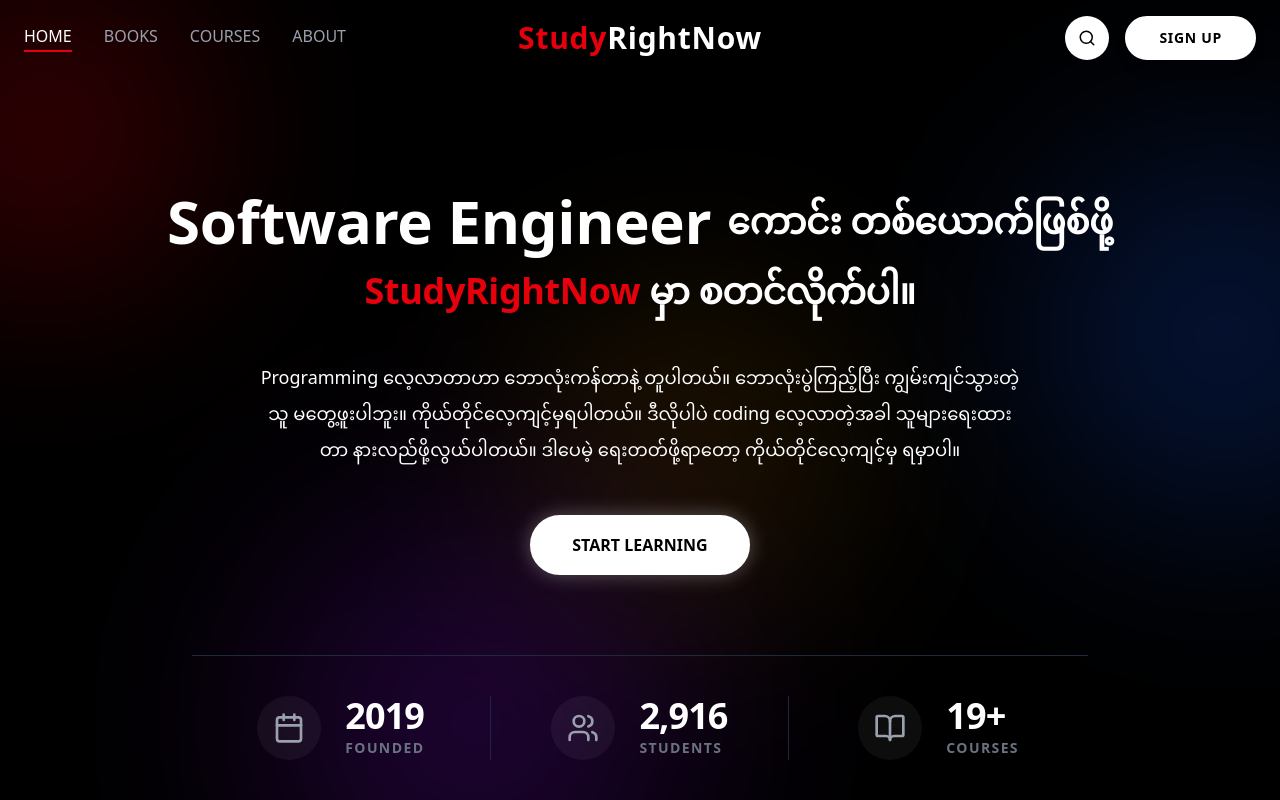
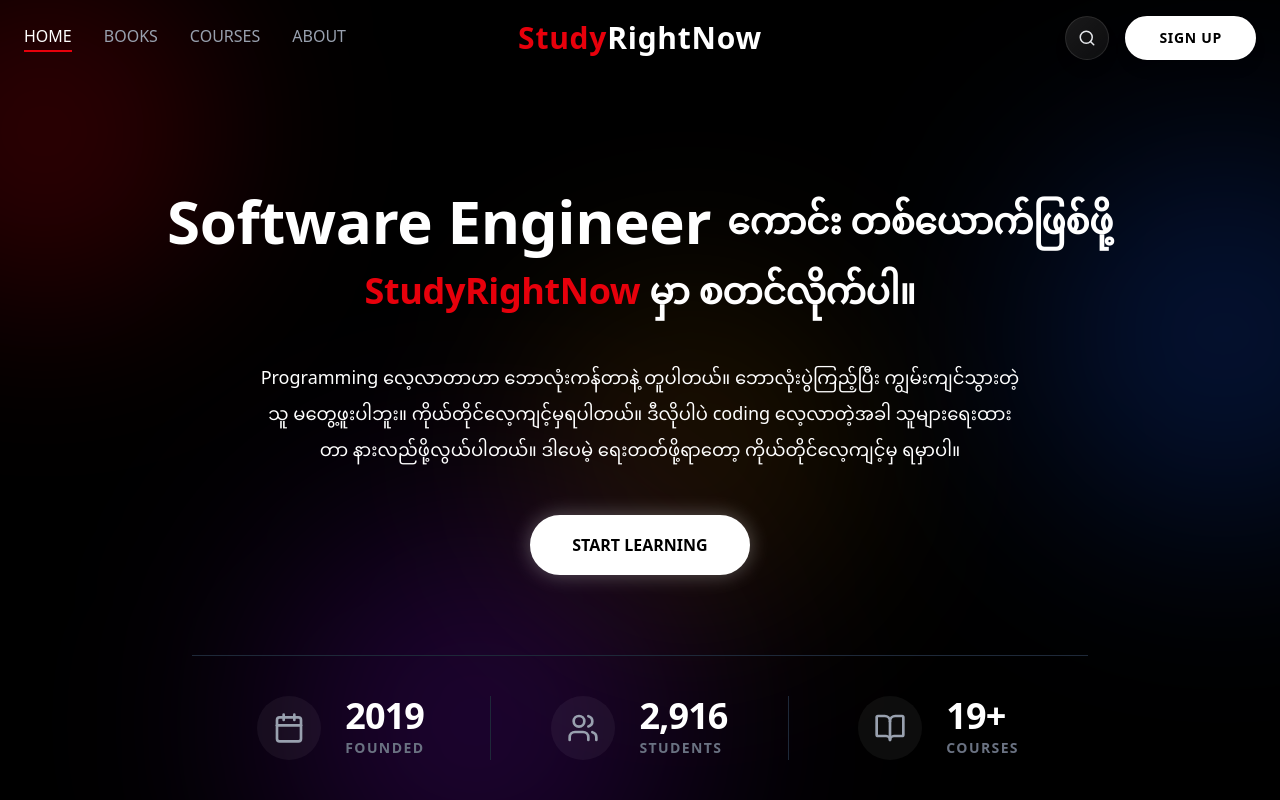
Before and after one commit to eaisin/studyrightnow, a React (Vite) app: page / in a window 1280 px wide. Shown: the top 800 px of the page. Built offline with nearby package versions, Linux system fonts and the light colour scheme.

Commit message:
a little

```diff
--- a/src/components/Header.jsx
+++ b/src/components/Header.jsx
@@ -37,9 +37,9 @@
         `}
       >
         <div className="px-4 md:px-6 max-w-7xl mx-auto relative flex items-center justify-between">
-          {/* --- LEFT SECTION --- */}
+          {/* left */}
           <div className="flex items-center gap-4 z-20">
-            {/* Mobile Hamburger (Visible below 900px) */}
+            {/* mobile hamburger */}
             <button
               onClick={() => setIsOpen(!isOpen)}
               className="min-[900px]:hidden p-1 text-gray-300 hover:text-white transition-colors focus:outline-none"
@@ -51,14 +51,13 @@
               )}
             </button>
 
-            {/* Desktop Nav (Hidden below 900px) */}
             <nav className="hidden min-[900px]:flex items-center gap-8">
               <NavLinks onClick={closeMenu} />
             </nav>
           </div>
 
-          {/* --- MIDDLE SECTION --- */}
-          {/* Logo */}
+          {/* mid */}
+          {/* logo */}
           <div className="absolute left-1/2 top-1/2 -translate-x-1/2 -translate-y-1/2 z-10">
             <div className="shrink-0 flex items-center">
               <Link to="/" onClick={closeMenu}>
@@ -72,31 +71,31 @@
             </div>
           </div>
 
-          {/* --- RIGHT SECTION --- */}
+          {/* right side*/}
           <div className="flex items-center gap-4 z-20">
-            {/* SEARCH TRIGGER BUTTON */}
+            {/* search btn*/}
             <button
               onClick={toggleSearch}
               className={`
-                w-11 h-11 rounded-full border flex items-center justify-center transition-all duration-300
+                w-11 h-11 rounded-full flex items-center justify-center transition-all duration-300
+                backdrop-blur-xl border shadow-lg
                 ${
                   searchOpen
-                    ? "bg-red-600 border-red-500 text-white rotate-90"
-                    : "bg-white border-white/10 text-black hover:bg-red-600 hover:border-red-500 hover:text-white"
+                    ? "bg-red-600/80 border-red-500 text-white rotate-90 shadow-[0_0_20px_rgba(220,38,38,0.4)]"
+                    : "bg-gradient-to-br from-white/10 to-white/5 border-white/10 text-gray-200 hover:bg-white/10 hover:border-white/30 hover:text-white hover:shadow-[0_0_15px_rgba(255,255,255,0.1)]"
                 }
               `}
             >
               {searchOpen ? <X size={18} /> : <Search size={18} />}
             </button>
 
-            {/* Sign Up Button (Hidden below 900px) */}
             <div className="hidden min-[900px]:block">
               <SignUpButton />
             </div>
           </div>
         </div>
 
-        {/* --- SEARCH BAR DROPDOWN --- */}
+        {/* search bar drop down */}
         <div
           className={`
             absolute top-full left-0 w-full bg-transparent border-b border-white/0
@@ -115,7 +114,6 @@
                 size={20}
               />
 
-              {/* LIQUID GLASS INPUT FIELD */}
               <input
                 type="text"
                 placeholder="What do you want to learn?"
@@ -156,13 +154,13 @@
         </div>
       </header>
 
-      {/* Spacer */}
+      {/* spacer */}
       <div className="h-24" />
     </>
   );
 };
 
-// --- Sub Components ---
+// --- sub components ---
 
 const NavLinks = ({ onClick }) => (
   <>
```
